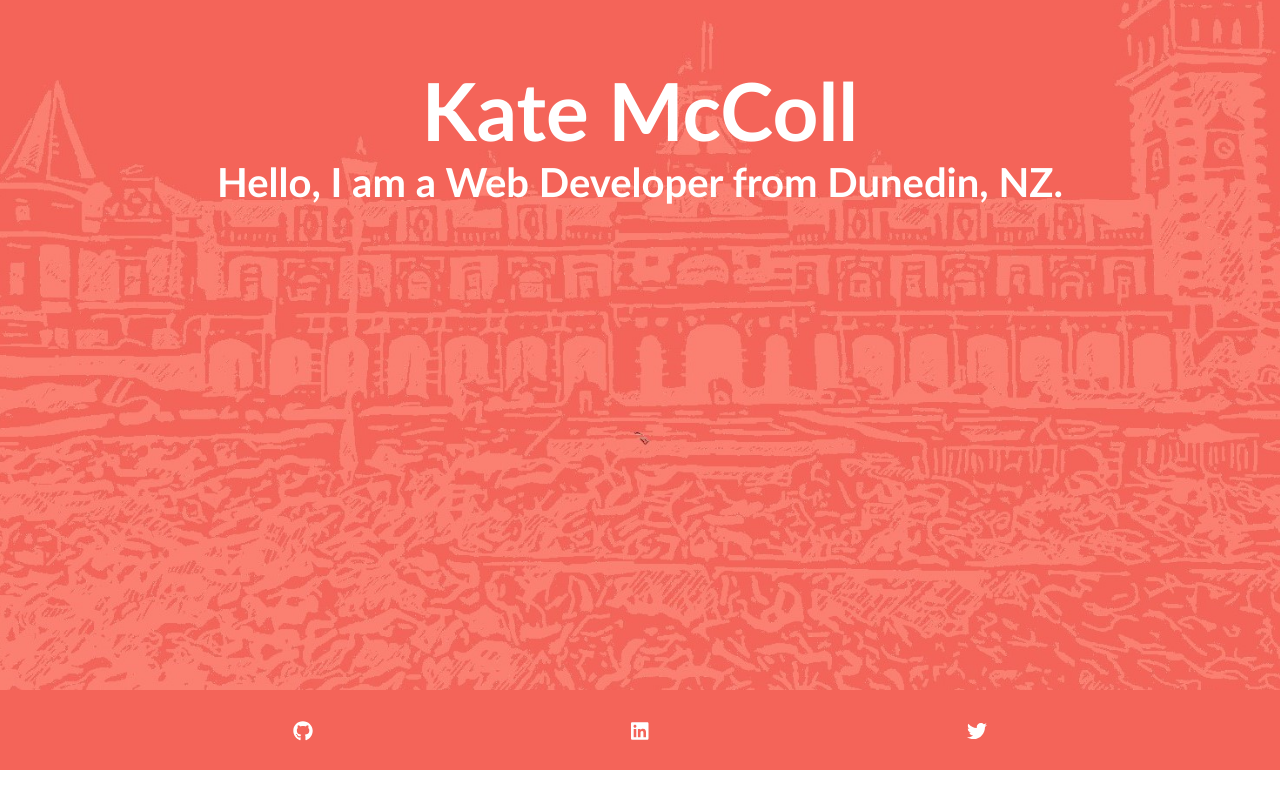
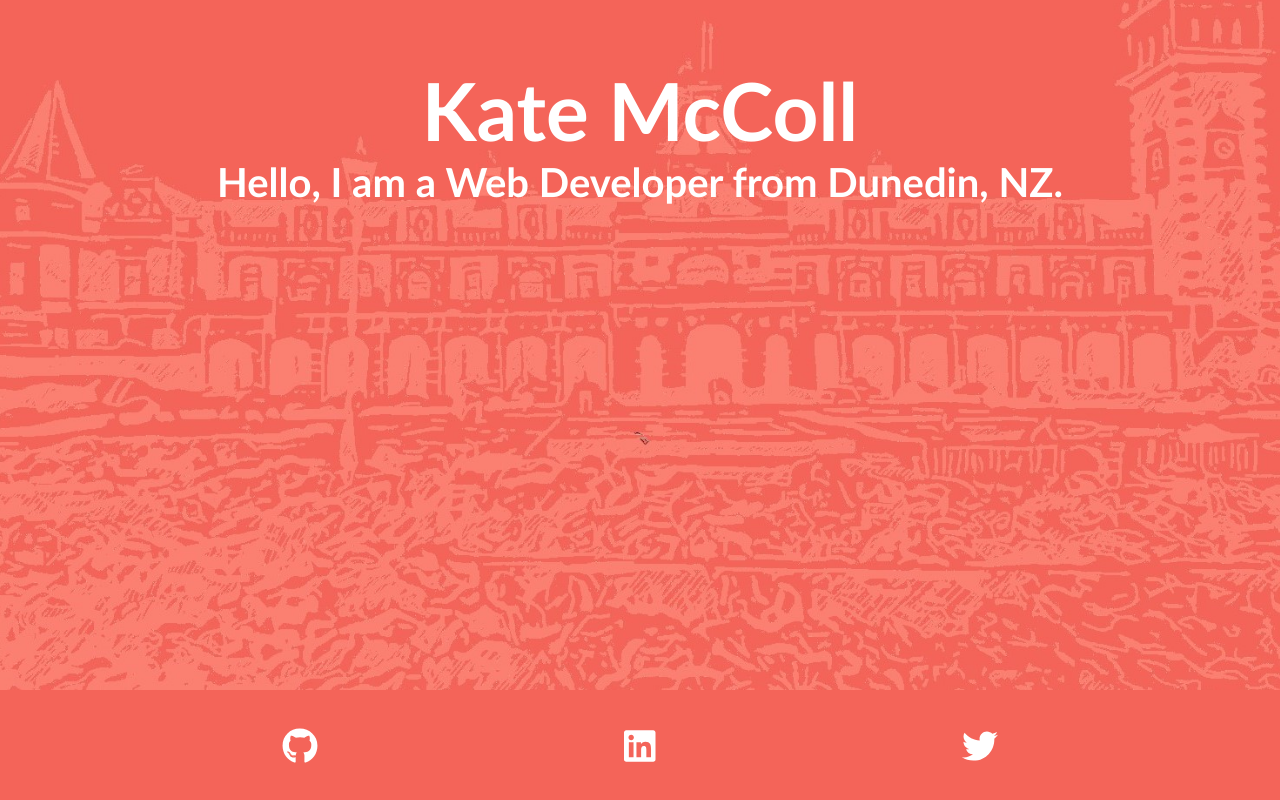
Before and after one commit to katemccoll/React-Portfolio, a React (Create React App) app: page / in a window 1280 px wide. Shown: the part 393-1193 px from the top of the page. Before the commit the page ends 1163 px from the top, so only its background shows below. Built offline with nearby package versions, Linux system fonts and the light colour scheme.

Commit message:
add: media screen

```diff
--- a/src/components/styles/Footer.css
+++ b/src/components/styles/Footer.css
@@ -21,3 +21,15 @@
     border: 0.2rem solid var(--white);
     border-radius: 1rem;
 }
+
+@media screen and (min-width: 426px) {
+    .footer {
+        height: 110px;
+    }
+    .footer-icon {
+        font-size: 36px;
+    }
+    .footer-icon:hover {
+        font-size: 36px;
+    }
+}
```
